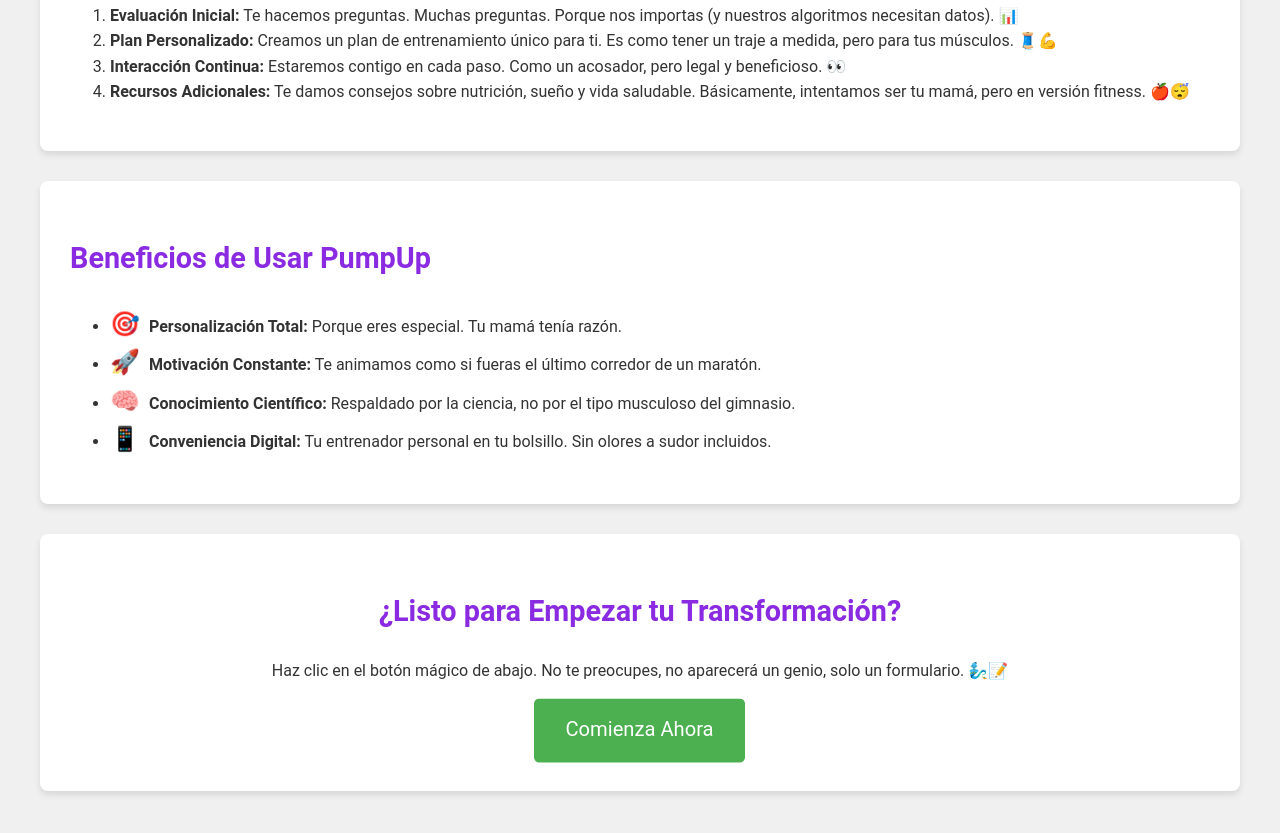
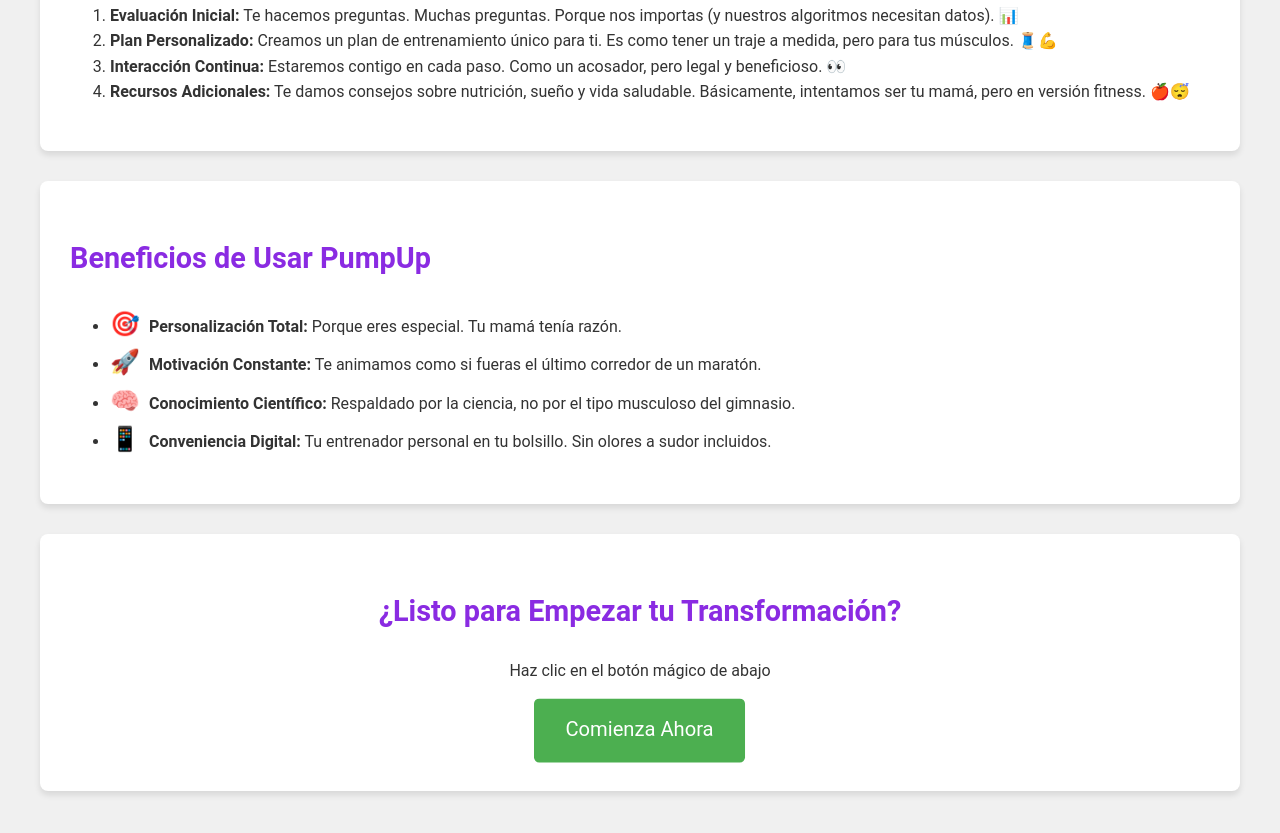
Before and after one commit to satelerd/PumpUp, a plain HTML site: page index.html in a window 1280 px wide. Shown: the part 753-1586 px from the top of the page. Drawn offline with Linux system fonts and the light colour scheme.

Commit message:
lil copy update

```diff
--- a/index.html
+++ b/index.html
@@ -102,7 +102,7 @@
 
     <div class="section" style="text-align: center;">
       <h2>¿Listo para Empezar tu Transformación?</h2>
-      <p>Haz clic en el botón mágico de abajo. No te preocupes, no aparecerá un genio, solo un formulario. 🧞‍♂️📝</p>
+      <p>Haz clic en el botón mágico de abajo</p>
       <a href="#" class="cta-button pulse">Comienza Ahora</a>
     </div>
   </div>
```
